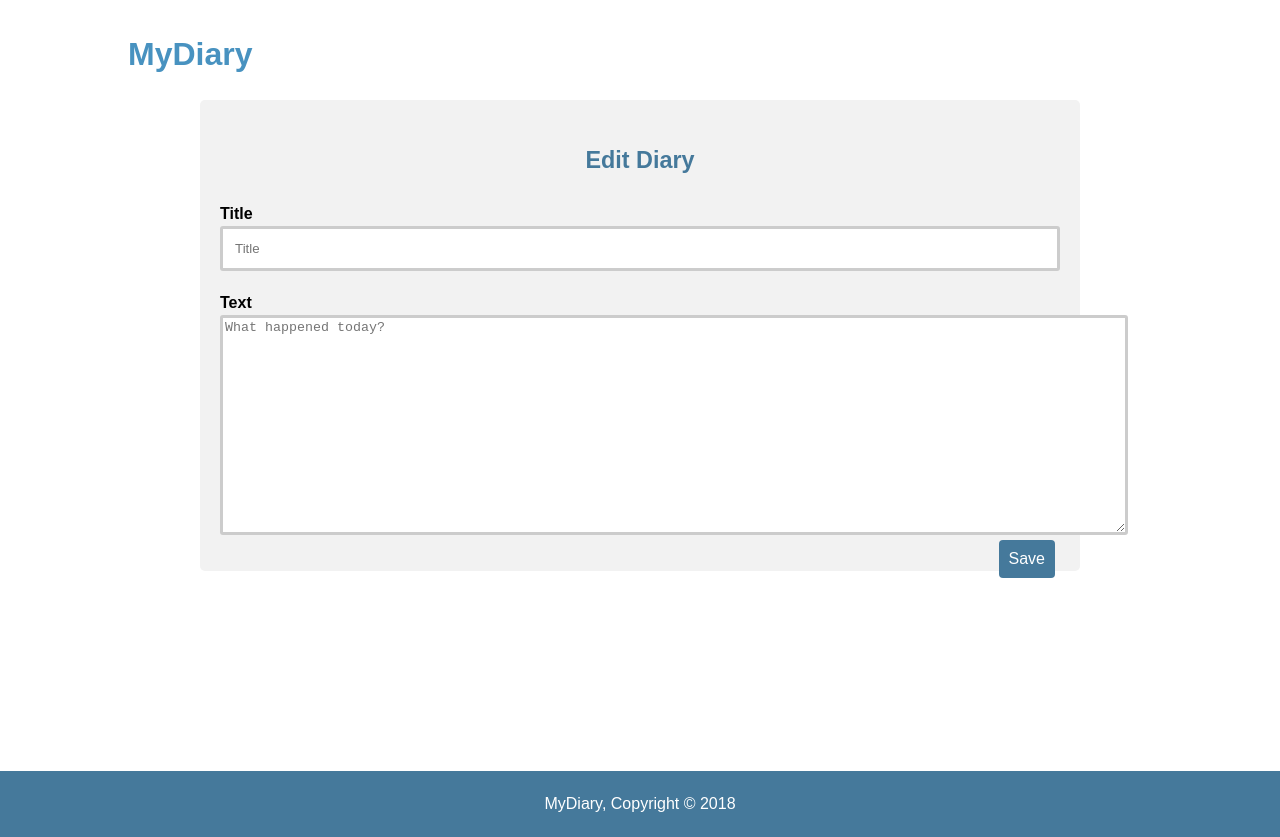
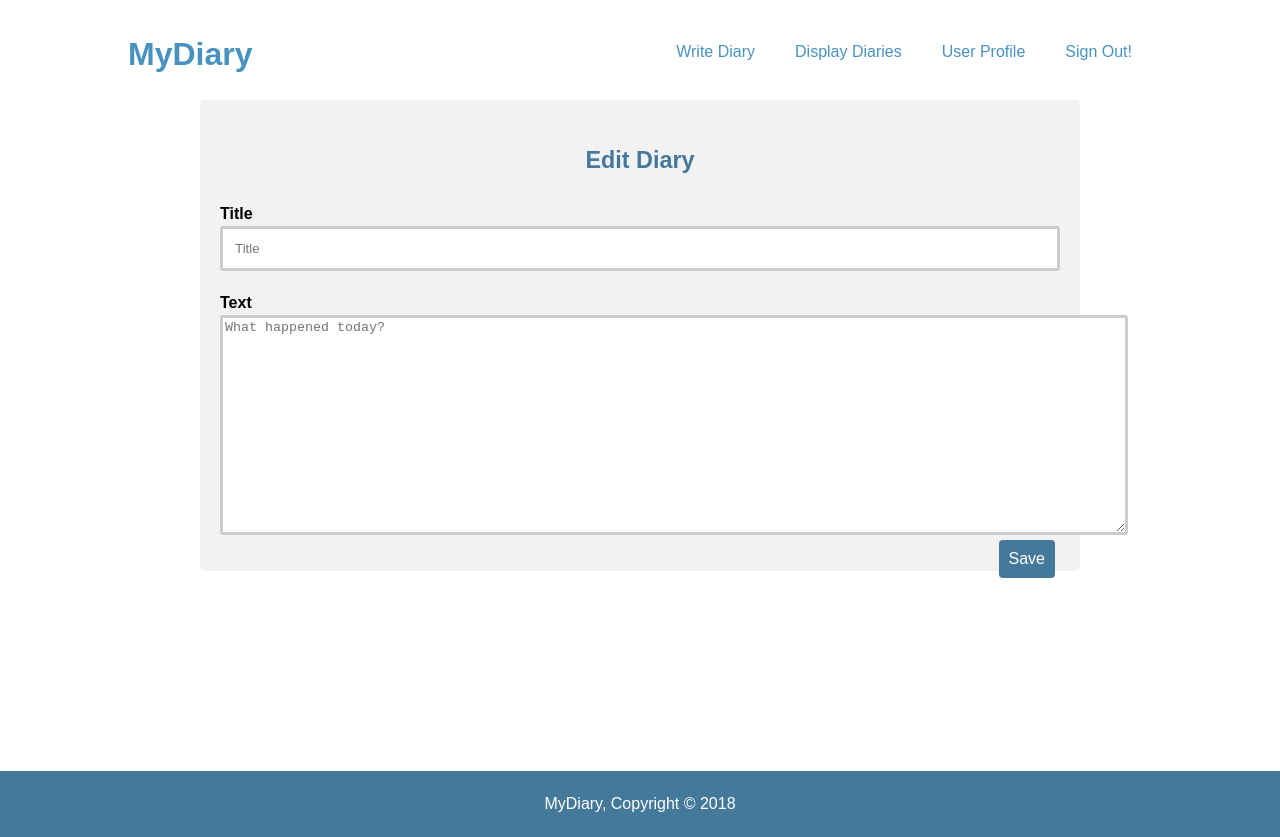
Before and after one commit to ucmartino/MyDiaryApp, a plain HTML site: page edit.html in a window 1280 px wide. Drawn offline with Linux system fonts and the light colour scheme.

Commit message:
Updated the edit page with links to new, show, User profile and signout pages

```diff
--- a/edit.html
+++ b/edit.html
@@ -16,6 +16,10 @@
        </div>
        <nav>
          <ul>
+            <li><a href="new.html">Write Diary</a></li>
+            <li><a href="show.html">Display Diaries</a></li>
+             <li><a href="profile.html">User Profile</a></li>
+          <li><a href="signout.html">Sign Out!</a></li>
          </ul>
        </nav>
     </div>
```
